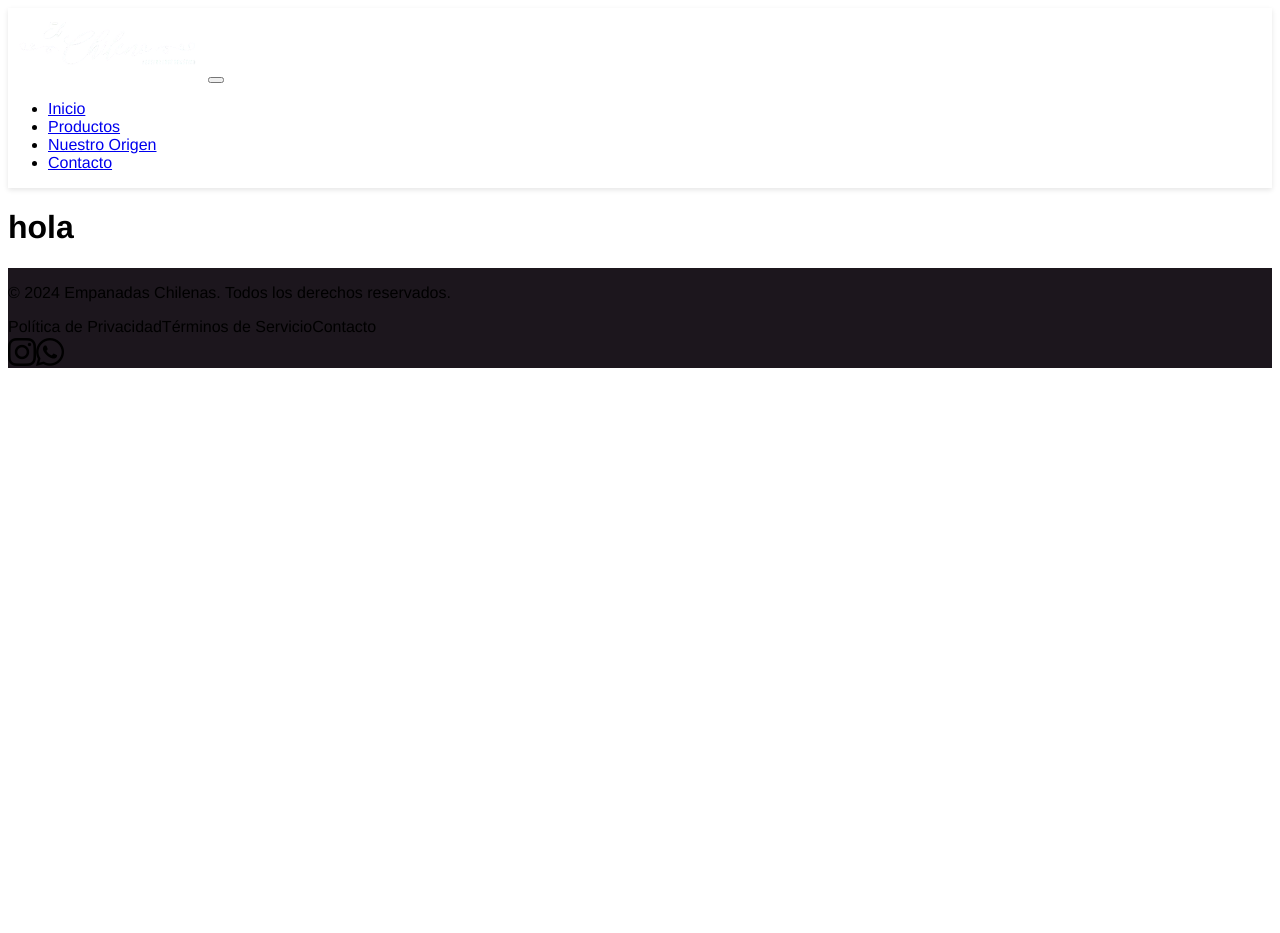
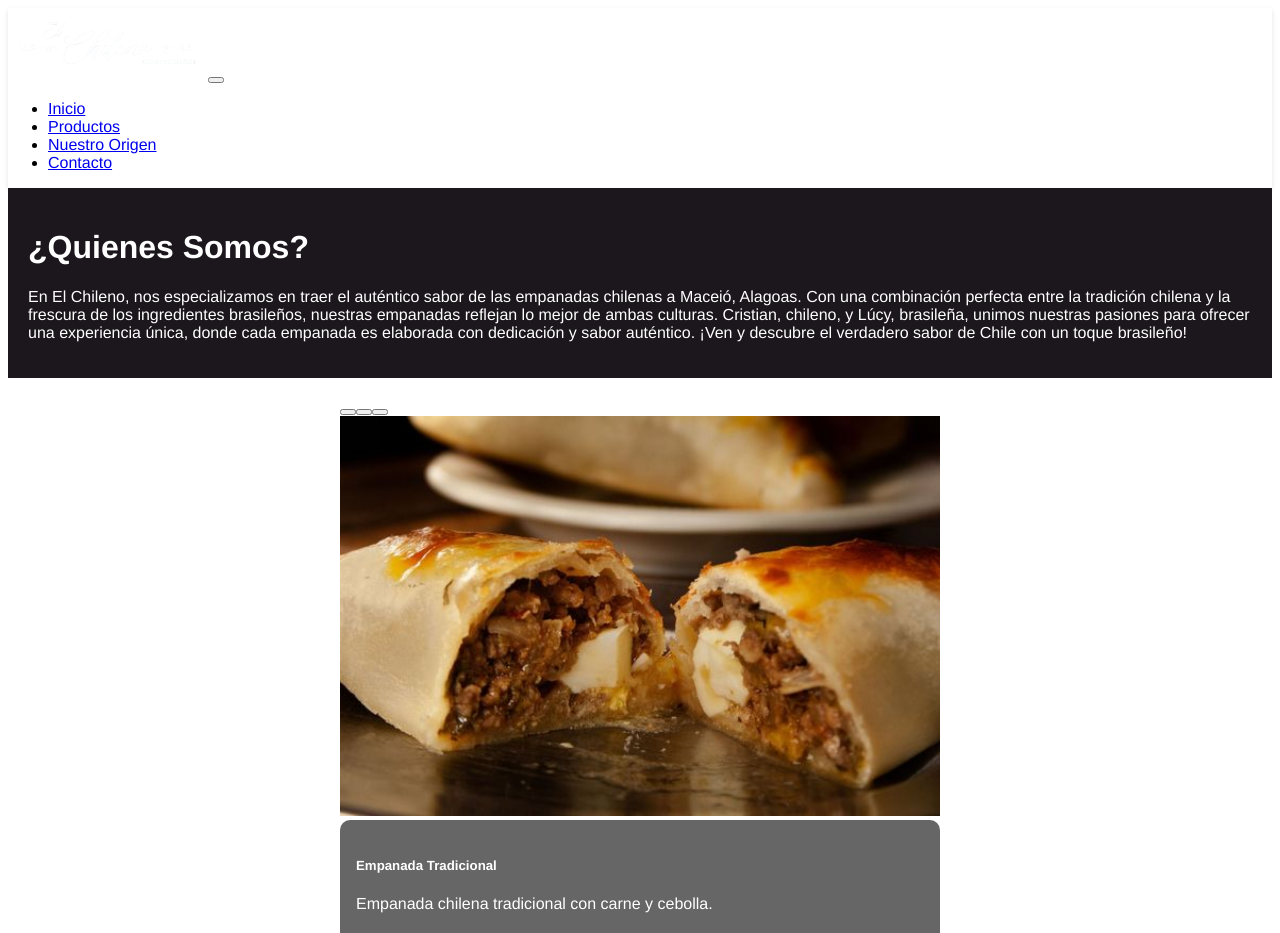
Before and after one commit to csdelartundo/Proyecto-EmpanadasBrasil, a Vue app: page /origen in a window 1280 px wide. Shown: the top 933 px of the page. Before the commit the page ends 816 px from the top, so only its background shows below. Built offline with nearby package versions, Linux system fonts and the light colour scheme.

Commit message:
Creacion componente QuienesSomos para vista OrigenView, se agrega carusel y textos

```diff
--- a/src/App.vue
+++ b/src/App.vue
@@ -1,6 +1,6 @@
 <template>
   <NavbarView/>
-  <router-view/> <!-- Aquí se renderizan dinámicamente las vistas según la ruta -->
+  <router-view/>
   <FooterView/>
 </template>
 
--- /dev/null
+++ b/src/components/QuienesSomos.vue
@@ -0,0 +1,117 @@
+<template>
+    <div class="container-origin text-center">
+        <h1>¿Quienes Somos?</h1>
+        <p>En El Chileno, nos especializamos en traer el auténtico sabor de las empanadas chilenas a Maceió, Alagoas.
+            Con una combinación perfecta entre la tradición chilena y la frescura de los ingredientes brasileños,
+            nuestras empanadas reflejan lo mejor de ambas culturas.
+
+            Cristian, chileno, y Lúcy, brasileña, unimos nuestras pasiones para ofrecer una experiencia única, donde
+            cada empanada es elaborada con dedicación y sabor auténtico. ¡Ven y descubre el verdadero sabor de Chile con
+            un toque brasileño!</p>
+    </div>
+    <div class="carousel-container d-flex justify-content-center align-items-center">
+        <div id="carouselExampleCaptions" class="carousel slide w-75">
+            <!-- Indicadores dinámicos -->
+            <div class="carousel-indicators">
+                <button
+                    v-for="(slide, index) in slides"
+                    :key="'indicator-' + index"
+                    :class="{'active': index === activeIndex}"
+                    :data-bs-target="'#carouselExampleCaptions'"
+                    :data-bs-slide-to="index"
+                    aria-current="true"
+                    :aria-label="'Slide ' + (index + 1)">
+                </button>
+            </div>
+
+            <!-- Carrusel dinámico con v-for -->
+            <div class="carousel-inner">
+                <div
+                    v-for="(slide, index) in slides"
+                    :key="'slide-' + index"
+                    :class="['carousel-item', { active: index === activeIndex }]">
+                    <img :src="slide.image" class="d-block w-100" alt="Imagen de empanada">
+                    <div class="carousel-caption d-block">
+                        <h5>{{ slide.title }}</h5>
+                        <p>{{ slide.description }}</p>
+                    </div>
+                </div>
+            </div>
+
+            <button class="carousel-control-prev" type="button" data-bs-target="#carouselExampleCaptions" data-bs-slide="prev" @click="prevSlide">
+                <span class="carousel-control-prev-icon" aria-hidden="true"></span>
+                <span class="visually-hidden">Previous</span>
+            </button>
+            <button class="carousel-control-next" type="button" data-bs-target="#carouselExampleCaptions" data-bs-slide="next" @click="nextSlide">
+                <span class="carousel-control-next-icon" aria-hidden="true"></span>
+                <span class="visually-hidden">Next</span>
+            </button>
+        </div>
+    </div>
+</template>
+
+<script>
+export default {
+    data() {
+        return {
+            activeIndex: 0,
+            slides: [
+                {
+                    image: require('../assets/img/empanada.jpg'),
+                    title: 'Empanada Tradicional',
+                    description: 'Empanada chilena tradicional con carne y cebolla.',
+                },
+                {
+                    image: require('../assets/img/empanada.jpg'),
+                    title: 'Empanada de Mariscos',
+                    description: 'Deliciosa empanada rellena de mariscos frescos.',
+                },
+                {
+                    image: require('../assets/img/empanada.jpg'),
+                    title: 'Empanada de Queso',
+                    description: 'Empanada con relleno de queso derretido.',
+                },
+            ],
+        };
+    },
+    methods: {
+        nextSlide() {
+            this.activeIndex = (this.activeIndex + 1) % this.slides.length;
+        },
+        prevSlide() {
+            this.activeIndex = (this.activeIndex - 1 + this.slides.length) % this.slides.length;
+        },
+    },
+};
+</script>
+
+<style scoped>
+.container-origin {
+    background-color: #1C161D;
+    padding: 20px;
+    color: white;
+}
+
+.carousel-container {
+    display: flex;
+    justify-content: center;
+    align-items: center;
+    padding: 20px 0;
+}
+
+.carousel-inner img {
+    height: 400px;
+    object-fit: cover;
+}
+
+.carousel-caption {
+    background: rgba(0, 0, 0, 0.6);
+    padding: 1rem;
+    border-radius: 10px;
+}
+
+.carousel-caption h5,
+.carousel-caption p {
+    color: white;
+}
+</style>
--- a/src/views/OrigenView.vue
+++ b/src/views/OrigenView.vue
@@ -1,3 +1,7 @@
+<script setup>
+import QuienesSomos from '@/components/QuienesSomos.vue';
+</script>
+
 <template>
-<h1>hola</h1>
+    <QuienesSomos/>
 </template>
```
